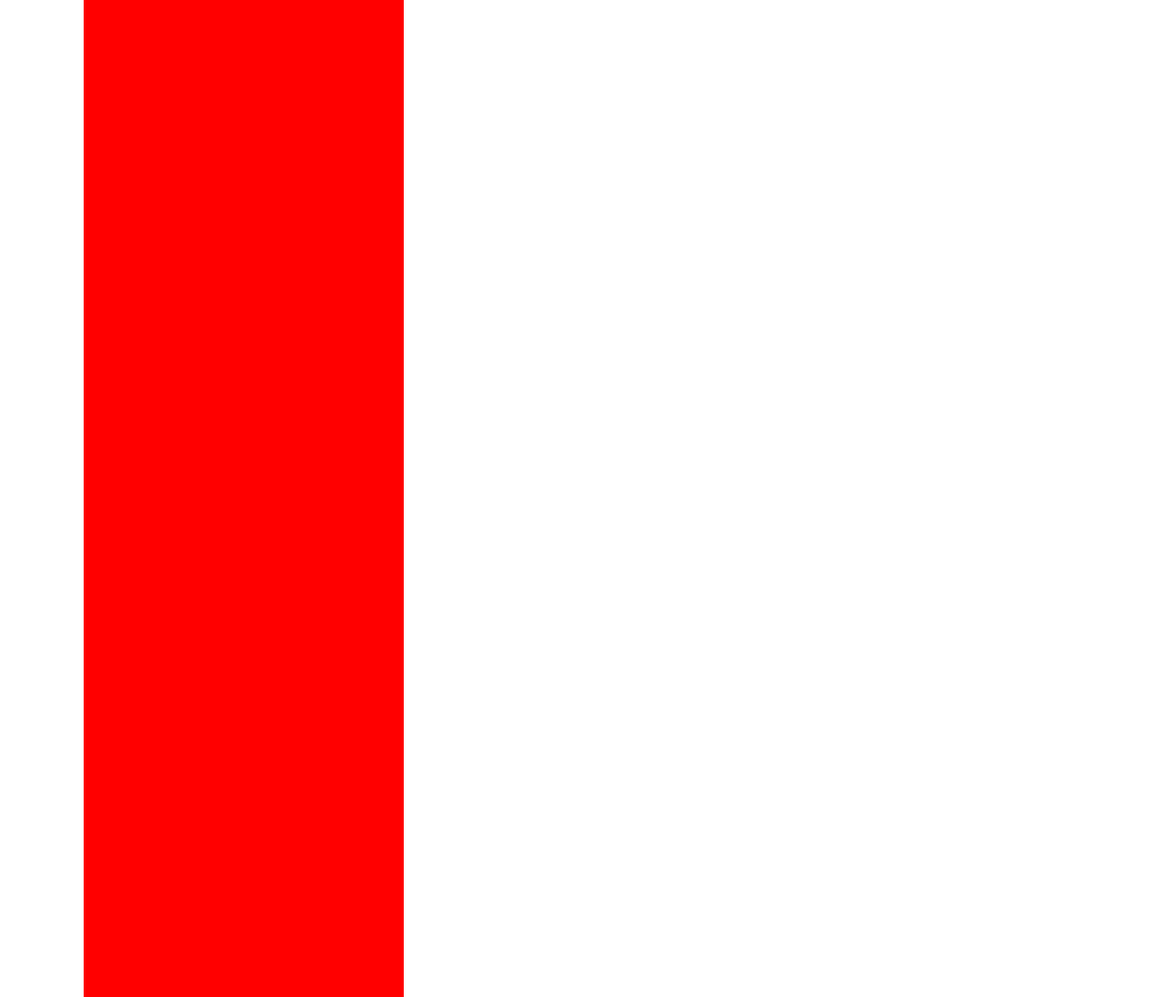
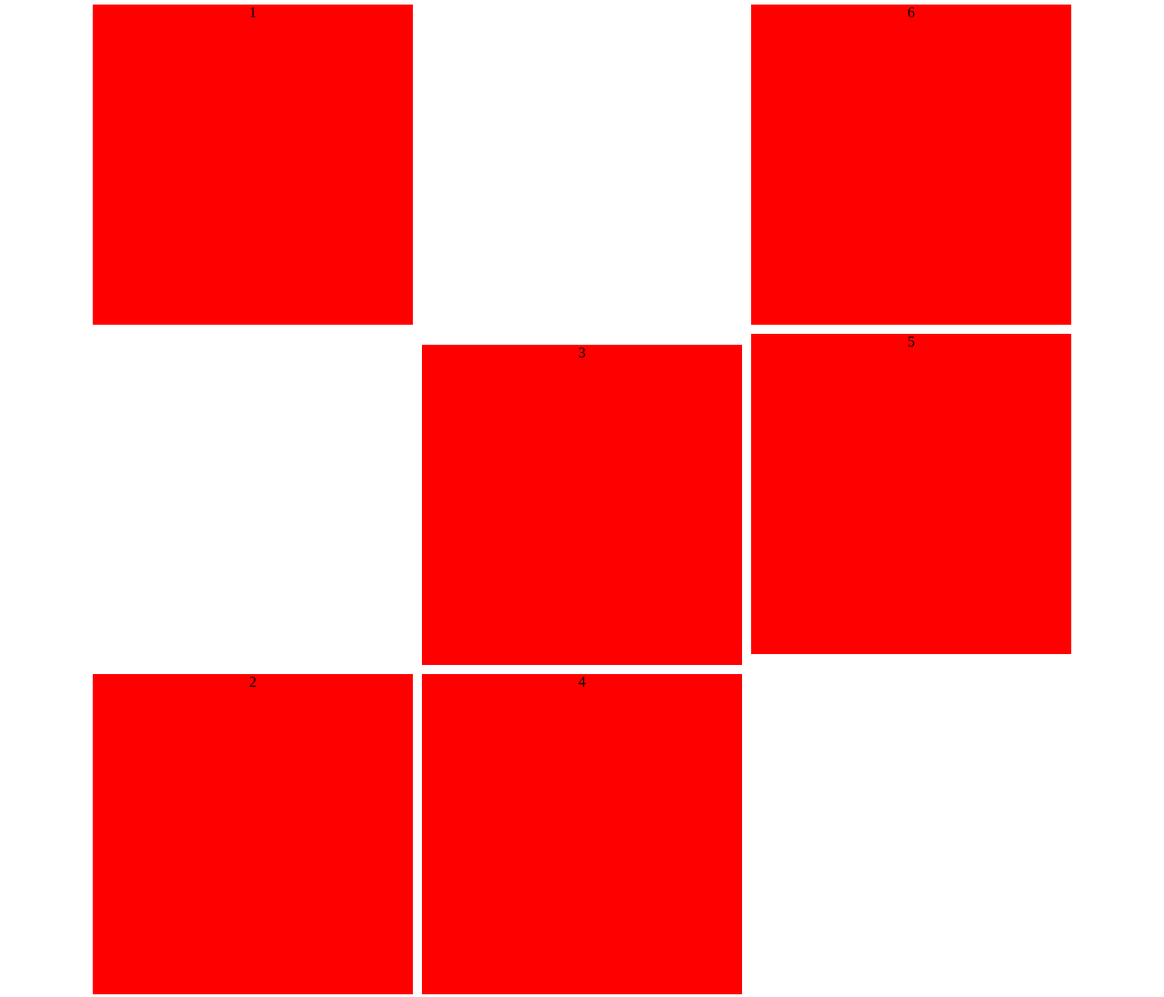
Before and after one commit to SvetlanaD1984/test-task1, a plain HTML site: page index.html in a window 1280 px wide. Shown: the top 1096 px of the page at 91% size. Drawn offline with Linux system fonts and the light colour scheme.

Commit message:
fix: add changes in desktop-version

```diff
--- a/index.html
+++ b/index.html
@@ -8,17 +8,24 @@
   </head>
   <body>
     <div class="container">
-        <div class="square">
+      <div class="row1">
+        <div class="square">1
         </div>
-        <div class="square">
+      <div class="square">2
         </div>
-        <div class="square">
+      </div>
+        <div class="row2">
+          <div class="square">3
+          </div>
+        <div class="square">4
         </div>
-        <div class="square">
+      </div>
+      <div class="row3">
+        <div style="order:6" class="square">5
         </div>
-        <div class="square">
+        <div class="square">6
         </div>
-        <div class="square">
-        </div>
+      </div>
+
   </body>
 </html>
--- a/style.css
+++ b/style.css
@@ -9,14 +9,39 @@ body {
 }
 
 .container {
-  width: 100%;
-  max-width: 1097px;
+  width: 1097px;
+  height: 1098px;
+  max-width: 2155px;
   margin: 0 auto;
+  display: flex;
+  flex-wrap: wrap;
+  justify-content: center;
 }
 
 .square {
   width: 352px;
   height: 352px;
   background-color: #ff0000;
-  border: 1px black;
+  text-align: center;
+  margin: 5px;
 }
+
+.row1 {
+  display: flex;
+  flex-wrap: wrap;
+  flex-direction: column;
+  justify-content: space-between;
+}
+
+.row2 {
+  display: flex;
+  flex-wrap: wrap;
+  flex-direction: column;
+  justify-content: flex-end;
+}
+
+.row3 {
+  display: flex;
+  flex-wrap: wrap;
+  flex-direction: column;
+}
```
